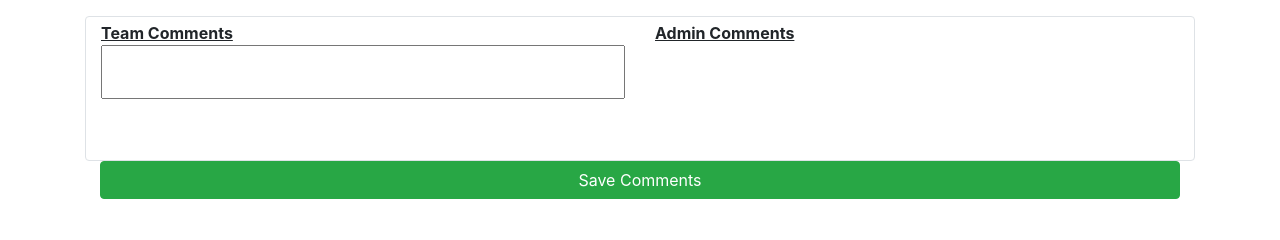
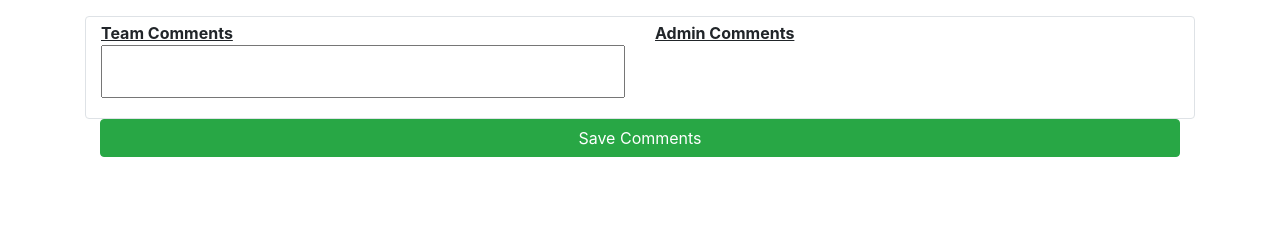
Before and after one commit to DSU-DefSec/ScoringEngine, a Flask app: template scoring/web/templates/pcr_details.html in a window 1280 px wide. Shown: the part 229-469 px from the top of the page. Run offline with Flask 2, Linux system fonts and the light colour scheme; the template is opened without the code that fills it, so the values that code supplies are empty; parts of the project's set-up code (start-up, migrations or seed data) failed here and were passed over; some libraries are stand-ins or nearby versions.

Commit message:
Really fixing PCR detail UI bug where comment box spills out of comment container

```diff
--- a/scoring/web/templates/pcr_details.html
+++ b/scoring/web/templates/pcr_details.html
@@ -64,22 +64,30 @@
 <script>
 function textAreaAdjust(o) {
   o.style.height = "1px";
-  o.style.height = (25+o.scrollHeight)+"px";
-  document.getElementById('comment_container').style.height = o.style.height + 50 + "px";
+  var sh = o.scrollHeight;
+  o.style.height = (sh+25) + "px";
+  var cont = document.getElementById('comment_container');
+  cont.style.height = (sh+75) + "px";
 }
 
 window.onload = function () {
-    textAreaAdjust(document.getElementById('admin_comment');
-    textAreaAdjust(document.getElementById('team_comment');
+    var elem = document.getElementById('admin_comment');
+    if (elem != null) {
+        textAreaAdjust(elem);
+    }
+    var elem = document.getElementById('team_comment');
+    if (elem != null) {
+        textAreaAdjust(elem);
+    }
 }
 </script>
 
 <form method="post" action="pcr_details">
-<div class="border rounded comments" id="comment_container" style="height:145px">
+<div class="border rounded" id="comment_container">
     <div class="float-right col-6 mt-1">
         <span class=""><strong><u>Admin Comments</u></strong></span>
         {% if current_user.is_admin %}
-        <textarea name="admin_comment" class="col-12" style="height:100%; resize:none;" onkeyup="textAreaAdjust(this)">{{ pcr.admin_comment }}</textarea>
+        <textarea name="admin_comment" id="admin_comment" class="col-12" style="height:100%; resize:none;" onkeyup="textAreaAdjust(this)">{{ pcr.admin_comment }}</textarea>
         {% else %}
         <p class="">{{ pcr.admin_comment }}</p>
         {% endif %}
@@ -88,7 +96,7 @@ window.onload = function () {
     <div class="col-6 mt-1">
         <span class=""><strong><u>Team Comments</u></strong></span>
         {% if not current_user.is_admin %}
-        <textarea name="team_comment" class="col-12" style="height:100%; resize:none;" onkeyup="textAreaAdjust(this)">{{ pcr.team_comment }}</textarea>
+        <textarea name="team_comment" id="team_comment" class="col-12" style="height:100%; resize:none;" onkeyup="textAreaAdjust(this)">{{ pcr.team_comment }}</textarea>
         {% else %}
         <p class="">{{ pcr.team_comment }}</p>
         {% endif %}
```
